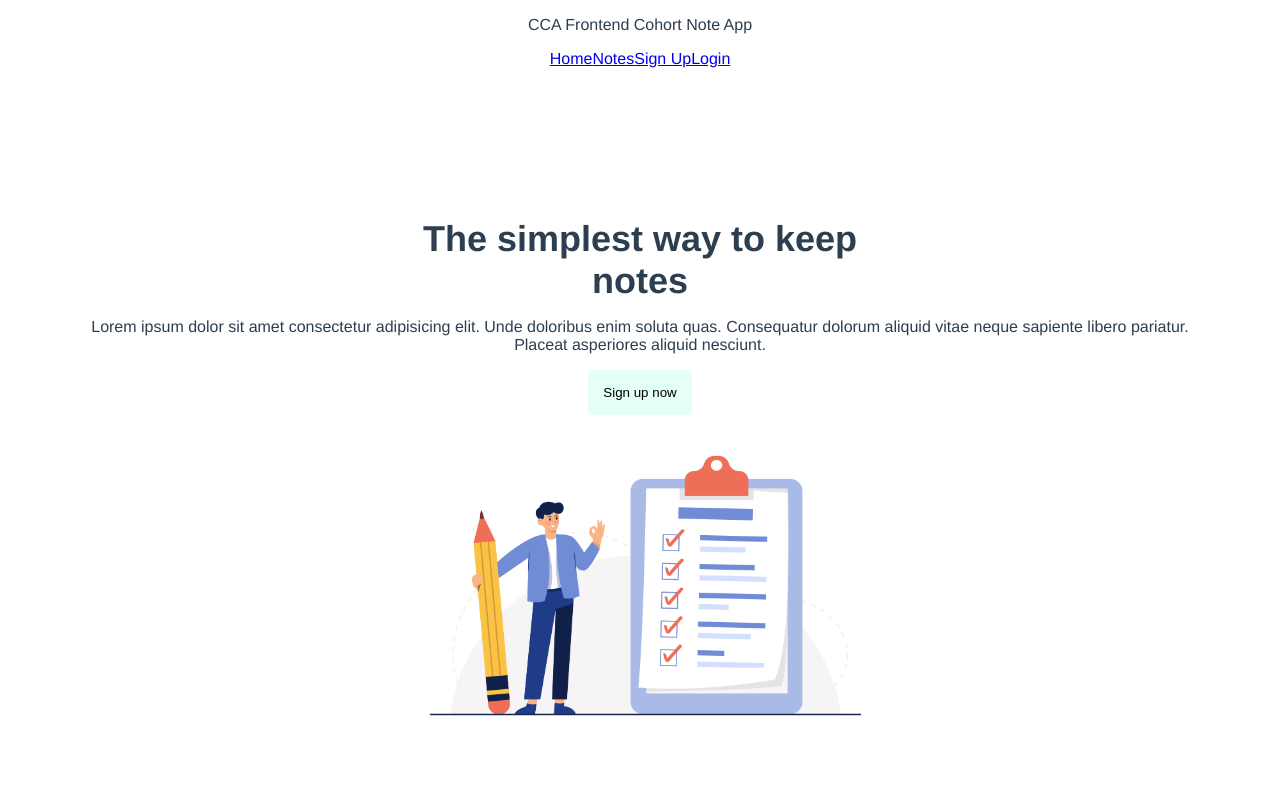
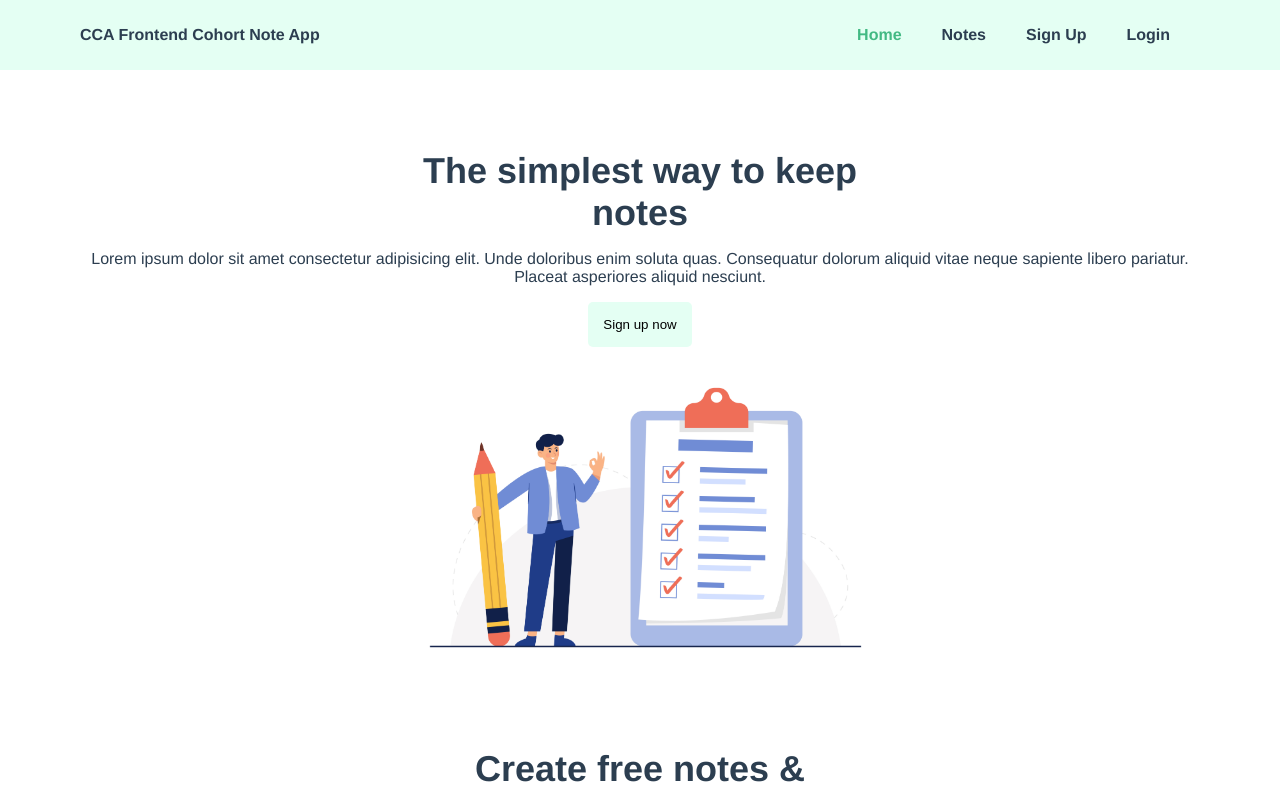
Before and after one commit to EgoLydia/cca-notes-application, a Vue app: page / in a window 1280 px wide. Shown: the top 795 px of the page. Built offline with nearby package versions, Linux system fonts and the light colour scheme.

Commit message:
merged with main

```diff
--- a/src/App.vue
+++ b/src/App.vue
@@ -1,6 +1,6 @@
 <template>
   <div id="nav">
-    <nav>
+    <nav-menu>
       <div class="logo">
         <p>CCA Frontend Cohort Note App</p>
       </div>
@@ -10,7 +10,7 @@
         <router-link to="/SignupPage">Sign Up</router-link>
         <router-link to="/login">Login</router-link>
       </div>
-    </nav>
+    </nav-menu>
   </div>
   <router-view />
 </template>
```
Also changed, not shown: 1 other file (tests, documents, lock files or other folders).
